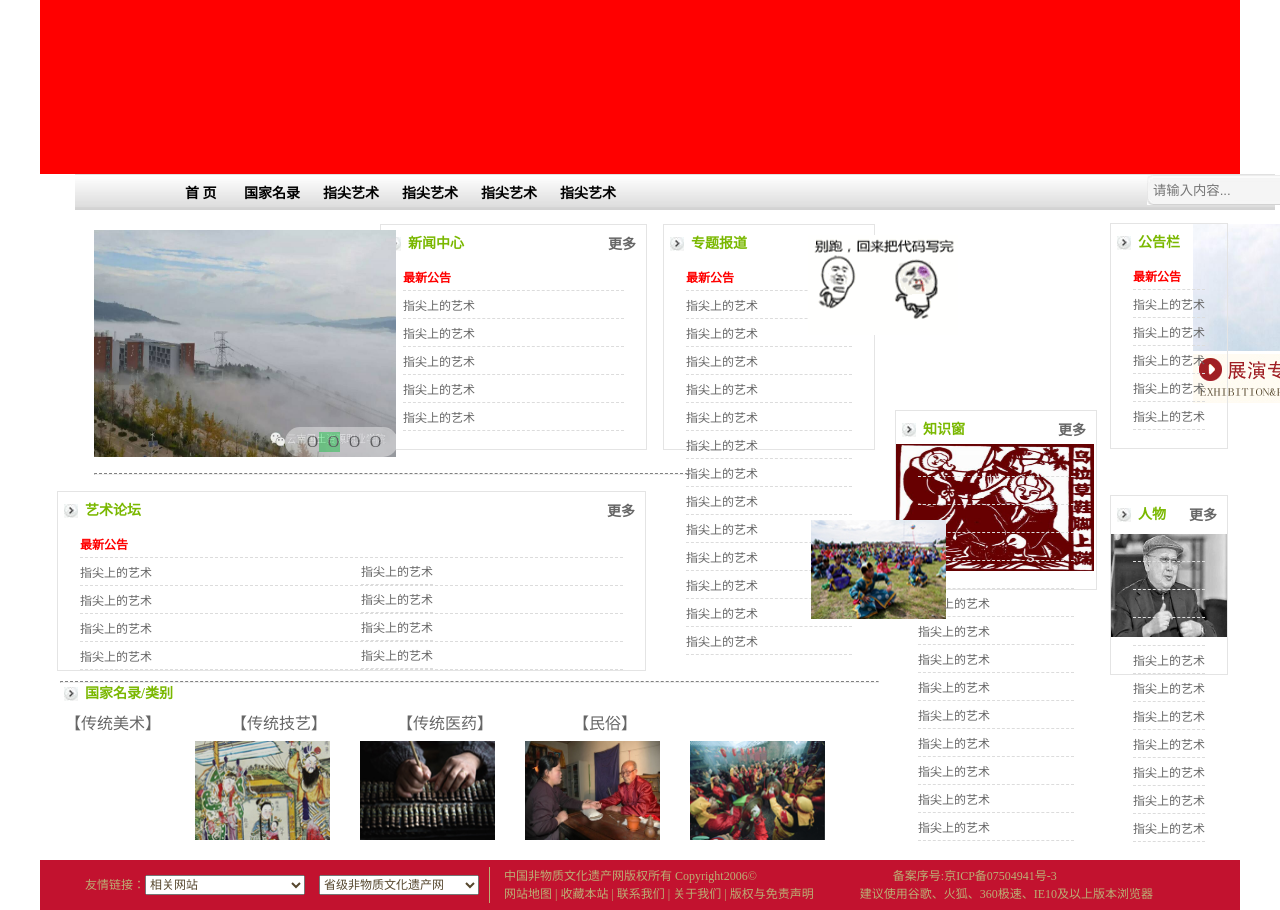
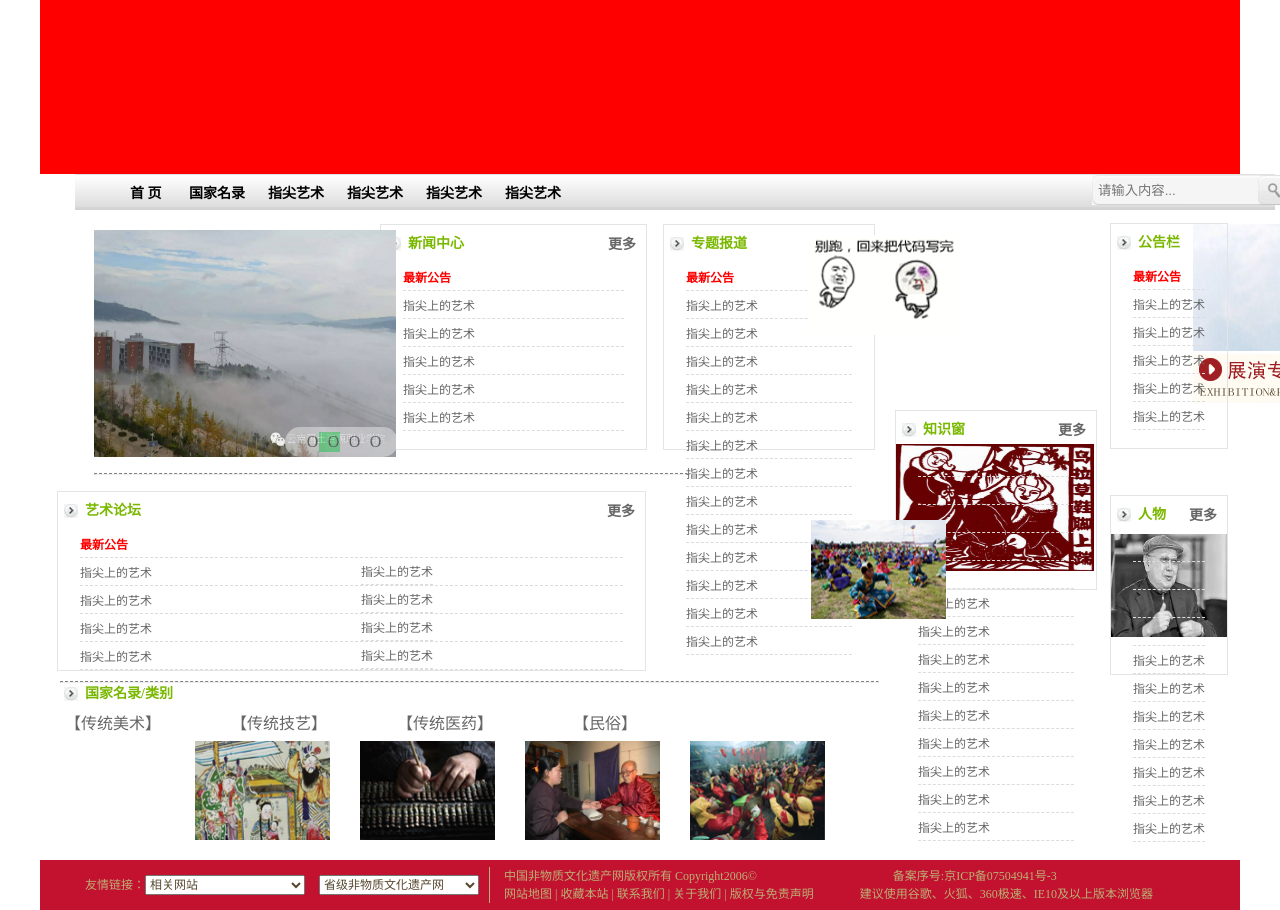
Before and after one commit to a1007522377/web, a plain HTML site: page index.html in a window 1280 px wide. Shown: the top 910 px of the page. Drawn offline with Linux system fonts and the light colour scheme.

Commit message:
Update style.css

```diff
--- a/css/style.css
+++ b/css/style.css
@@ -43,9 +43,9 @@
         border-top: 1px solid #E1E1E1;
         }
         .nav-in {
+	    position:relative;
             height: 35px;
-
-		margin:0 auto;
+            margin-left:55px;
         }
         .nav-in li {
             width: 79px;
```
